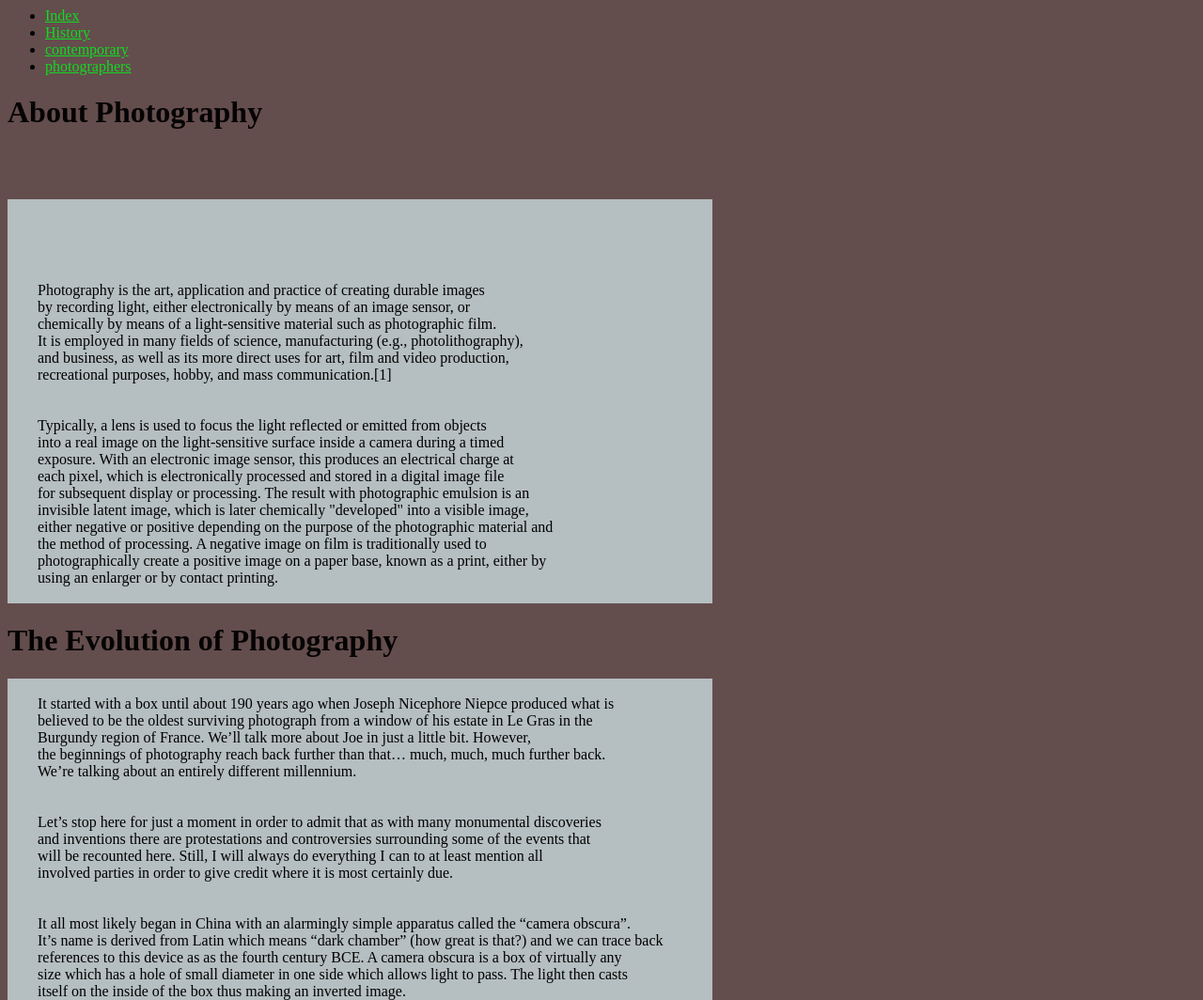
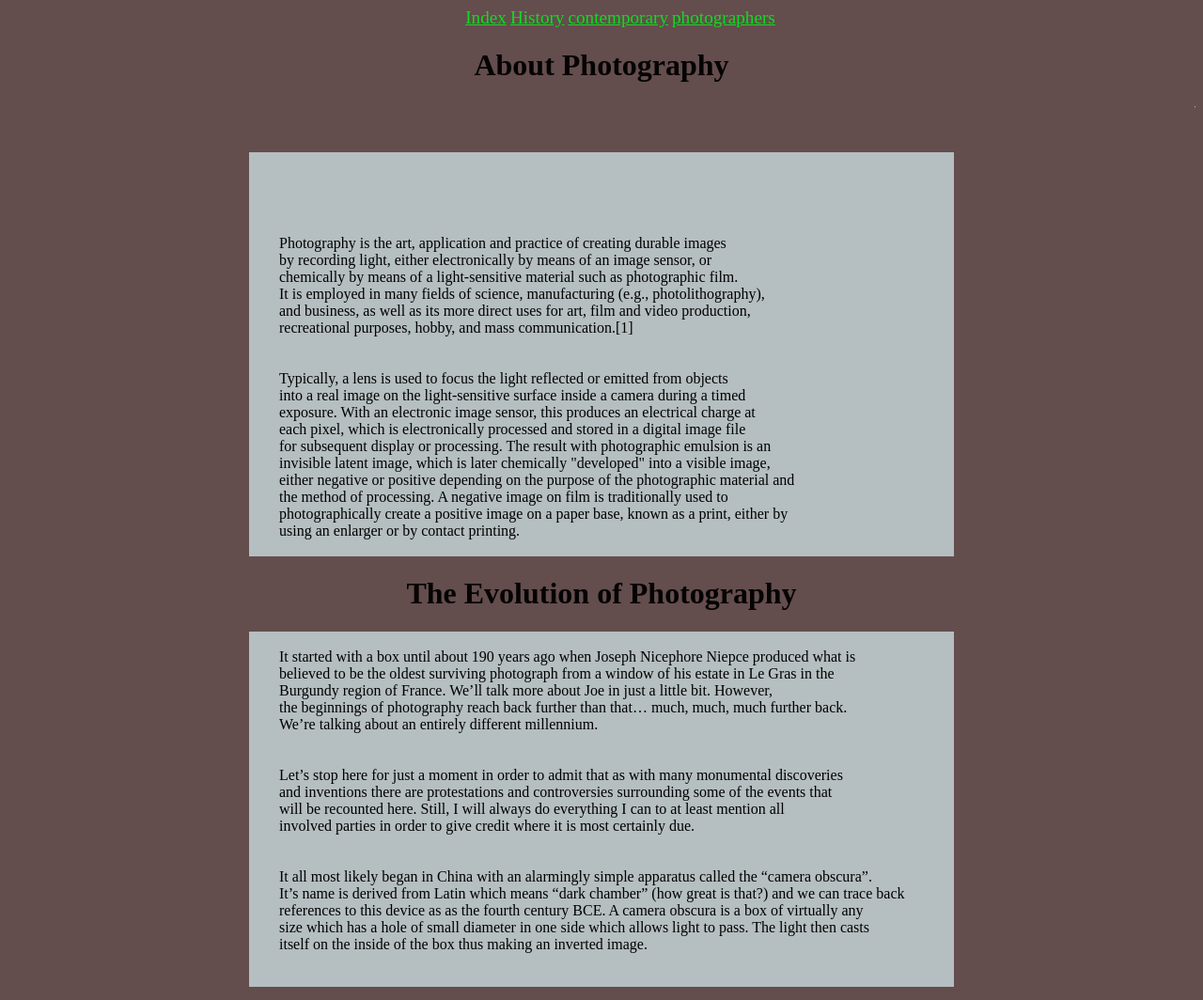
Before and after one commit to luis321feng/midterm, a plain HTML site: page index.html in a window 1280 px wide. Shown: the top 1064 px of the page at 94% size. Drawn offline with Linux system fonts and the light colour scheme.

Commit message:
Add files via upload

```diff
--- a/midterm.css
+++ b/midterm.css
@@ -2,6 +2,7 @@
     position:relative;
     background-color:rgb(181, 190, 192);
     height:auto;
+    margin: 0 auto;
     width: 750px;
     word-wrap: break-word;
     white-space:pre-wrap;
@@ -15,6 +16,7 @@ a{
 }
 h1{
     color:rgb(5, 3, 3);
+text-align:center;
 }
 p{
     font-family: 'Times New Roman', Times, serif;
@@ -22,3 +24,14 @@ p{
 img{
     float:none;
 }
+#list {
+     text-align: center;
+    }
+li{
+    display: inline;
+    font-size: larger;
+}
+p.rag{
+    color: white;
+
+}
```
